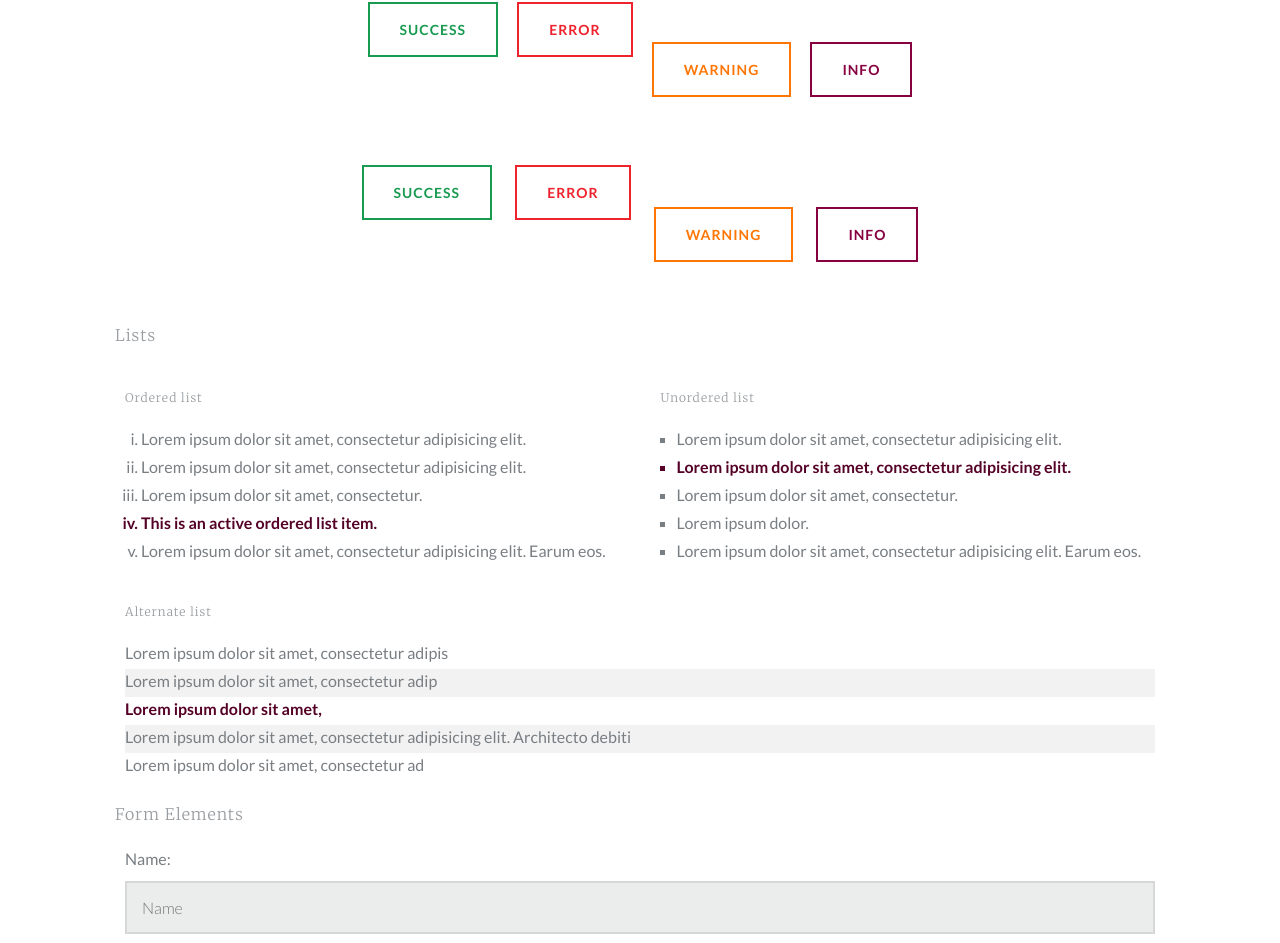
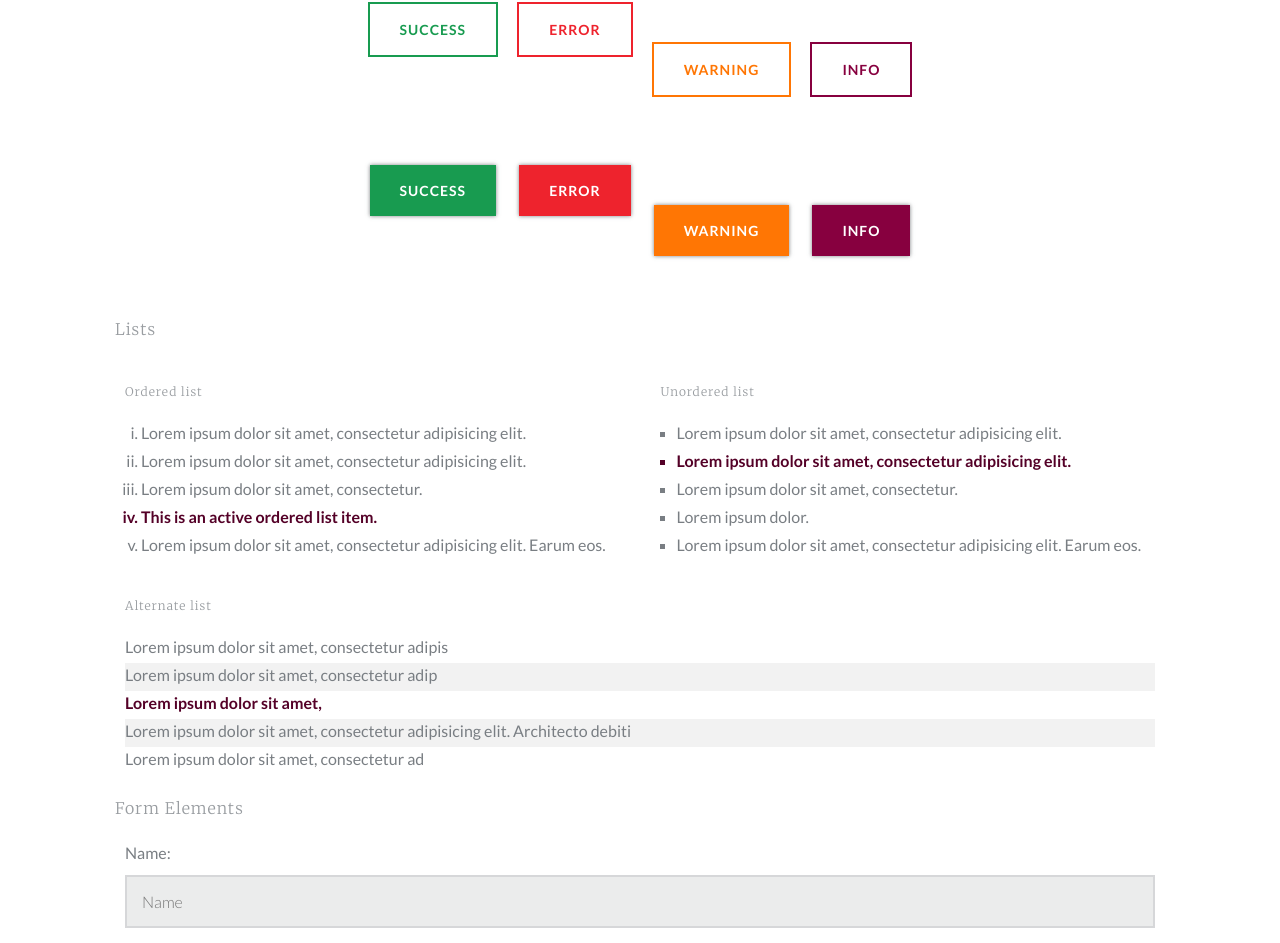
Before and after one commit to brianmontanaweb/performance-framework, a plain HTML site: page index.html in a window 1280 px wide. Shown: the part 2101-3044 px from the top of the page. Drawn offline with Linux system fonts and the light colour scheme.

Commit message:
Update button animation and made primary and secondary different.

```diff
--- a/scss/utilities/_mixins.scss
+++ b/scss/utilities/_mixins.scss
@@ -1,6 +1,22 @@
 // ==========================================================================
 // Mixins
 // ==========================================================================
+
+//Before or After background
+
+@mixin pseudo-b-a($pseudo-before-after) {
+  &:#{$pseudo-before-after} {
+    @include transition(all 0.5s ease);
+    content: "";
+    width: 100%;
+    position: absolute;
+    top: 0;
+    left: 0;
+    right: 0;
+    height: 0;
+    @content;
+  }
+}
 
 // BEM selectors
 
@@ -20,32 +36,24 @@
 
 @mixin button-colors--primary($map) {
   @each $theme, $color in $map {
-    &--#{$theme} {
+    @include modifier($theme) {
       box-shadow: 0 0 0 2px $color;
       @include transition(all 0.5s ease);
       position: relative;
       overflow: hidden;
       color: $color;
       background-color: transparent;
-      span{
+      span {
         position: relative;
         z-index: 10;
       }
-      &:after{
-        @include transition(all 0.5s ease);
-        content:"";
-        width: 100%;
-        position: absolute;
-        top: 0;
-        left: 0;
-        right: 0;
-        height: 0;
+      @include pseudo-b-a(after) {
         background-color: $color;
       }
       &:hover {
         box-shadow: 0 0 0 2px $color;
         color: white;
-        &:after{
+        &:after {
           height: 100%;
         }
       }
@@ -56,16 +64,14 @@
 @mixin button-colors--secondary($map) {
   @each $theme, $color in $map {
     &--#{$theme} {
-      background-color: transparent;
-      border: solid $color 2px;
-      @include transition(all 0.5s ease);
+      @include transition(all 0.25s ease);
+      background-color: $color;
+      color: white;
       position: relative;
-      color: $color;
       overflow: hidden;
+      box-shadow: 0 0 0 0 #{$color}, 0 0 4px 0 rgba(palette(grey, x-dark), .75);
       &:hover {
-        border-color: transparent;
-        color: white;
-        background-color: $color;
+        box-shadow: 0 0 0 4px #{$color}, 0 10px 20px 4px rgba(palette(grey, x-dark), .75);
       }
     }
   }
@@ -101,11 +107,11 @@ $el-w: null,
 $el-h: null) {
   @if $el == "before" or $el == "after" {
     &:#{$el} {
-    @extend %pseudos;
-    width: $el-w;
-    height: $el-h;
-    @content;
-  }
+      @extend %pseudos;
+      width: $el-w;
+      height: $el-h;
+      @content;
+    }
   } @else {
     @error "`#{$el}` is not a valid pseudo-element.";
   }
@@ -134,9 +140,9 @@ $el-h: null) {
 @mixin table-colors($table-type, $main-color, $copy-color) {
   .#{$table-type}-table {
     td, th {
-      @if $table-type == "alternate"{
-        border:none;
-      }@else{
+      @if $table-type == "alternate" {
+        border: none;
+      } @else {
         border-color: $copy-color;
       }
     }
```
Also changed, not shown: css/application.css, 1 other file.
